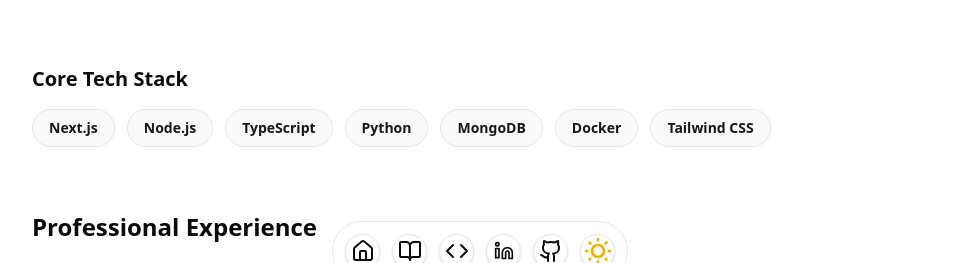
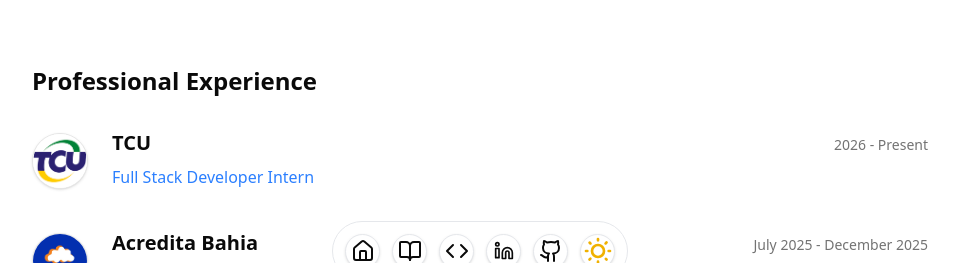
Before and after one commit to TheAndr3/portifolio_web, a Next.js app: page / in a window 1280 px wide. Shown: the part 487-750 px from the top of the page, without its empty margins (160-1122 px from the left). Built offline with nearby package versions, Linux system fonts and the light colour scheme.

Commit message:
feat: add tcu

```diff
--- a/src/app/page.tsx
+++ b/src/app/page.tsx
@@ -46,23 +46,44 @@
 
         </section>
 
-        {/* --- CORE TECH STACK --- */}
-        <section className="space-y-4">
-          <h2 className="text-xl font-bold text-foreground">Core Tech Stack</h2>
-          <div className="flex flex-wrap gap-3">
-            {["Next.js", "Node.js", "TypeScript", "Python", "MongoDB", "Docker", "Tailwind CSS"].map((tech) => (
-              <span
-                key={tech}
-                className="px-4 py-2 bg-secondary/50 text-secondary-foreground rounded-full text-sm font-semibold border border-border hover:-translate-y-1 hover:bg-secondary hover:shadow-sm transition-all cursor-default"
-              >
-                {tech}
-              </span>
-            ))}
-          </div>
-        </section>
-
         <section className="space-y-8">
           <h2 className="text-2xl font-bold text-foreground">Professional Experience</h2>
+
+            {/* Item de Experiência: TCU*/}
+          <div className="flex gap-4 md:gap-6 group">
+
+            {/* Logo da Empresa */}
+            <div className="flex-shrink-0 mt-1">
+              {/* Container redondo branco estilo referência */}
+              <div className=" relative w-12 h-12 md:w-14 md:h-14 rounded-full bg-white flex items-center justify-center shadow-sm border border-neutral-200 overflow-hidden">
+                <Image
+                  src="/tcu.png"
+                  alt="Logo da TCU"
+                  fill
+                  className="scale-100 object-contain"
+                />
+              </div>
+            </div>
+
+            {/* Conteúdo da Experiência */}
+            <div className="flex-1 space-y-2 p-4 -m-4 rounded-xl hover:bg-accent/30 transition-colors">
+              {/* Cabeçalho: Empresa + Data */}
+              <div className="flex flex-col md:flex-row md:justify-between md:items-baseline">
+                <h3 className="text-xl font-bold text-foreground">TCU</h3>
+                <span className="text-sm text-muted-foreground font-medium">2026 - Present</span>
+              </div>
+
+              {/* Cargo com destaque de cor (como na referência) */}
+              <p className="text-blue-500 dark:text-blue-400 font-medium">
+                Full Stack Developer Intern
+              </p>
+
+              {/* Descrição do Cargo (Texto do CV adaptado para parágrafo) */}
+              <p className="text-muted-foreground leading-relaxed text-sm md:text-base text-left">
+
+              </p>
+            </div>
+          </div>
 
           {/* Item de Experiência: Acredita Bahia */}
           <div className="flex gap-4 md:gap-6 group">
@@ -101,6 +122,7 @@
               </p>
             </div>
           </div>
+
         </section>
 
         <section className="space-y-8">
@@ -354,6 +376,21 @@
           </div>
         </section>
 
+        {/* --- CORE TECH STACK --- */}
+        <section className="space-y-4">
+          <h2 className="text-xl font-bold text-foreground">Core Tech Stack</h2>
+          <div className="flex flex-wrap gap-3">
+            {["Next.js", "Node.js", "TypeScript", "Python", "SQL", "Docker"].map((tech) => (
+              <span
+                key={tech}
+                className="px-4 py-2 bg-secondary/50 text-secondary-foreground rounded-full text-sm font-semibold border border-border hover:-translate-y-1 hover:bg-secondary hover:shadow-sm transition-all cursor-default"
+              >
+                {tech}
+              </span>
+            ))}
+          </div>
+        </section>
+
         {/* --- CONTACT SECTION --- */}
         <section className="flex flex-col items-center justify-center space-y-8 pt-16 pb-8 text-center">
           <div className="space-y-4 max-w-2xl">
```
Also changed, not shown: public/tcu.png (added).
